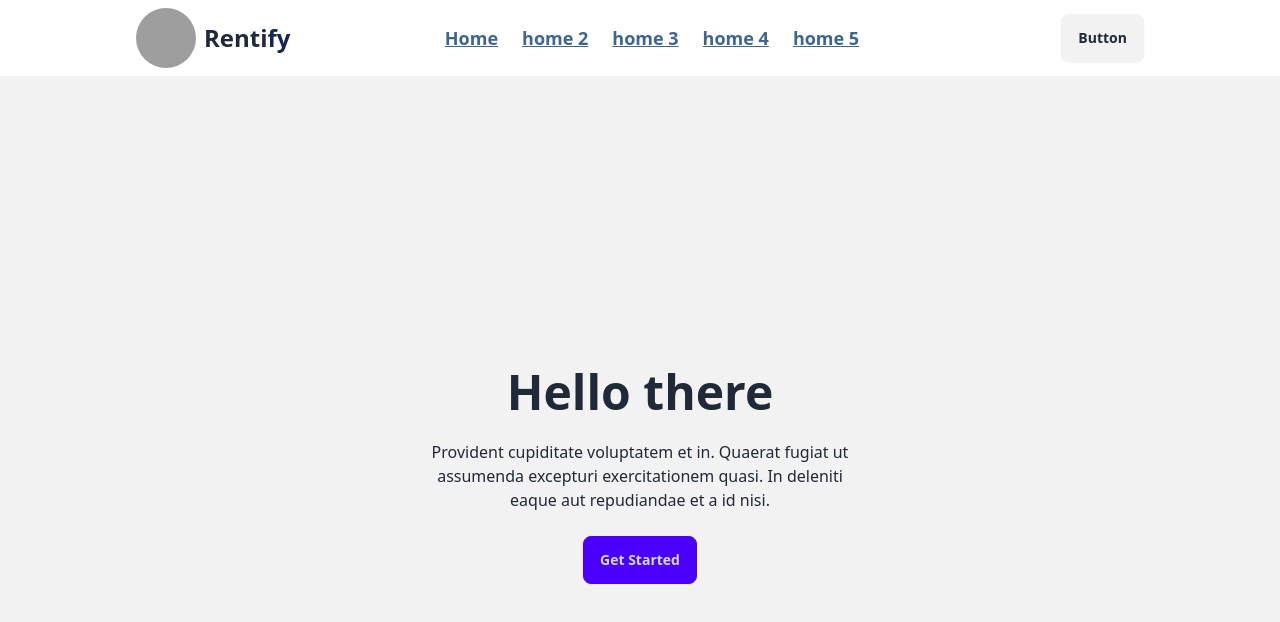
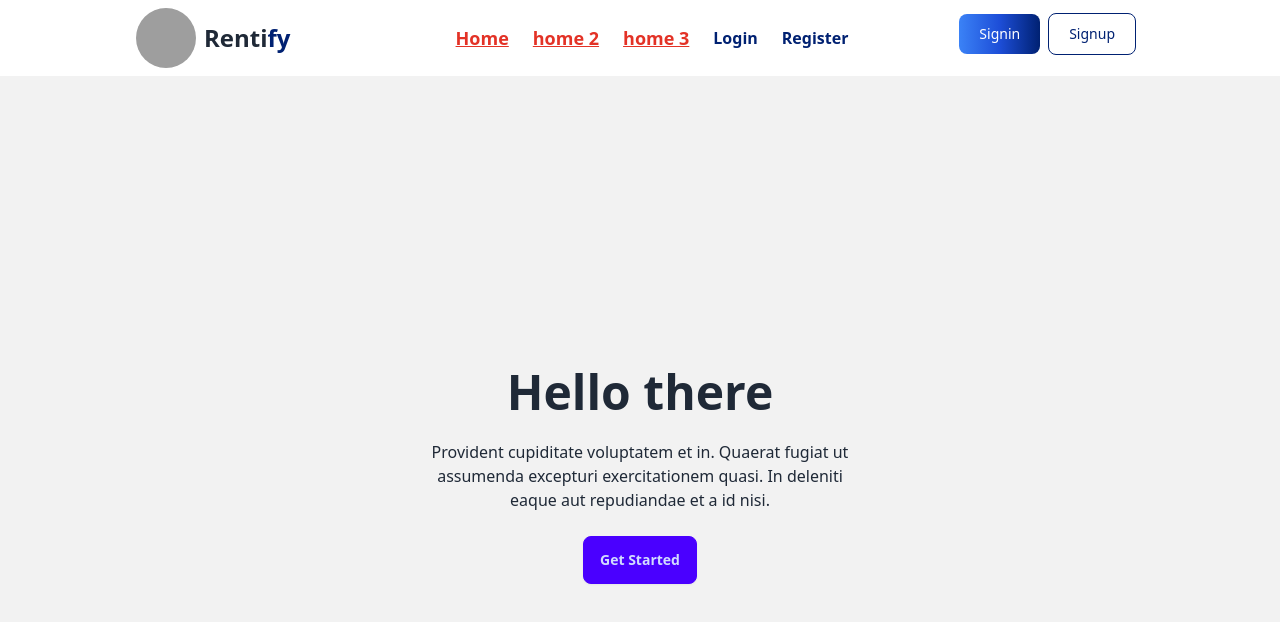
Before and after one commit to tanbirhaque/Rentify-client, a React (Vite) app: page / in a window 1280 px wide. Shown: the top 622 px of the page. Built offline with nearby package versions, Linux system fonts and the light colour scheme; grey boxes are pictures that could not be loaded.

Commit message:
add my edited nav sadia

```diff
--- a/src/MainLayout/Shared/Navbar/Navbar.css
+++ b/src/MainLayout/Shared/Navbar/Navbar.css
@@ -3,13 +3,13 @@
     font-size: 18px;
     margin-left: 24px;
     transition: color ease-in-out 300ms;
-    color: #3d6592;
+    color: #e33226;
     font-weight: 800;
   }
 
   .link {
     /* color: #06113c; */
-    color: Black;
+    color: #002172;
 
     text-decoration: none;
     font-size: 16px;
--- a/src/MainLayout/Shared/Navbar/Navbar.jsx
+++ b/src/MainLayout/Shared/Navbar/Navbar.jsx
@@ -1,4 +1,4 @@
-import { NavLink } from "react-router-dom";
+import { Link, NavLink } from "react-router-dom";
 import "./Navbar.css";
 
 const Navbar = () => {
@@ -21,15 +21,17 @@ const Navbar = () => {
         home 3
       </NavLink>
       <NavLink
+        to="/login"
         className={({ isActive }) => (isActive ? "active-link" : "link")}
       >
-        home 4
+        Login
       </NavLink>
 
       <NavLink
+        to="/register"
         className={({ isActive }) => (isActive ? "active-link" : "link")}
       >
-        home 5
+        Register
       </NavLink>
     </>
   );
@@ -73,7 +75,7 @@ const Navbar = () => {
               src="https://i.ibb.co/jymRcVn/413339641-1359129788096517-9050509765731491679-n.png"
             />
             <h4 className="font-bold md:text-2xl text-base">
-              Renti<span className="text-blue-950">fy</span>
+              Renti<span className="text-[#002172]">fy</span>
             </h4>
           </div>
         </div>
@@ -81,7 +83,14 @@ const Navbar = () => {
           <ul className="menu menu-horizontal px-1">{navLinks}</ul>
         </div>
         <div className="navbar-end">
-          <a className="btn">Button</a>
+          <Link>
+          <button type="button" className="text-white bg-gradient-to-r from-blue-500 via-blue-700 to-[#002172] hover:bg-gradient-to-br focus:ring-4 focus:outline-none focus:ring-blue-300 dark:focus:ring-blue-800 font-medium rounded-lg text-sm px-5 py-2.5 text-center me-2 mb-2">Signin</button>
+          </Link>
+
+          <Link>
+        <button type="button" className="text-[#002172] hover:text-white border border-[#002172] hover:bg-gradient-to-r from-blue-700 to-[#002172] focus:ring-4 focus:outline-none focus:ring-blue-300 font-medium rounded-lg text-sm px-5 py-2.5 text-center me-2 mb-2 dark:border-blue-500 dark:text-blue-500 dark:hover:text-white dark:hover:bg-blue-500 dark:focus:ring-blue-800">Signup</button>
+
+          </Link>
         </div>
       </div>
     </div>
--- a/tailwind.config.js
+++ b/tailwind.config.js
@@ -4,8 +4,12 @@ export default {
     "./index.html",
     "./src/**/*.{js,ts,jsx,tsx}",
   ],
+  darkMode: "class",
   theme: {
     extend: {},
   },
   plugins: [require("daisyui")],
+  daisyui: {
+    themes: ["light"],
+  }
 }
```
Also changed, not shown: src/main.jsx (+10 -0 lines).
